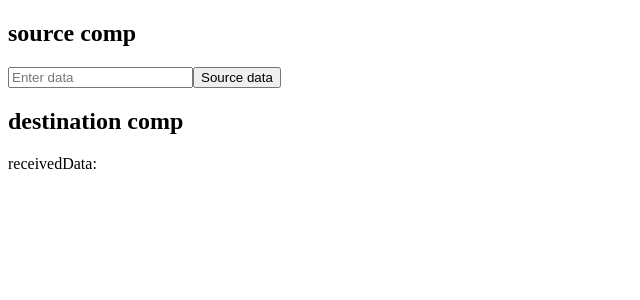
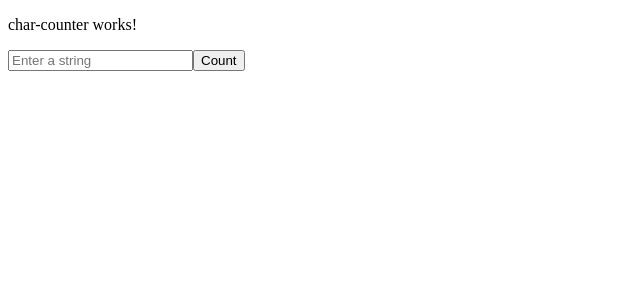
Before and after one commit to RockstarWebDev/mock-drill-Angular, an Angular app: page / in a window 1280 px wide. Shown: the top 300 px of the page, without its empty margins (0-640 px from the left). Built offline with nearby package versions, Linux system fonts and the light colour scheme.

Commit message:
counting the char in given string

```diff
--- a/src/app/app.component.html
+++ b/src/app/app.component.html
@@ -2,5 +2,5 @@
 <!-- <app-user-management></app-user-management> -->
 <!-- <app-counter></app-counter> -->
 <!-- <app-task-list></app-task-list> -->
-
-<app-source></app-source>
+<!-- <app-source></app-source> -->
+<app-char-counter></app-char-counter>
--- a/src/app/app.module.ts
+++ b/src/app/app.module.ts
@@ -8,6 +8,7 @@ import { TaskListComponent } from './Persisting Data Localstorage/task-list/task
 
 import { DestinationComponent } from './parent-child/destination/destination.component';
 import { SourceComponent } from './parent-child/source/source.component';
+import { CharCounterComponent } from './char counter/char-counter/char-counter.component';
 
 
 @NgModule({
@@ -17,7 +18,8 @@ import { SourceComponent } from './parent-child/source/source.component';
     CounterComponent,
     TaskListComponent,
     DestinationComponent,
-    SourceComponent
+    SourceComponent,
+    CharCounterComponent
   ],
   imports: [
     BrowserModule,
--- /dev/null
+++ b/src/app/char counter/char-counter/char-counter.component.html
@@ -0,0 +1,14 @@
+<p>char-counter works!</p>
+
+<input type="text" [(ngModel)]="inputString" placeholder="Enter a string">
+<button (click)="countChars()">Count</button>
+
+<div *ngIf="inputString">
+  <h3>Character Counts:</h3>
+  <ul>
+    <li *ngFor="let char of charCountResult | keyvalue">{{ char.key }} - {{ char.value }}</li>
+  </ul>
+
+  <h3>Most Appearing Character:</h3>
+  <p>{{ mostAppearingChar }} - {{ count }}</p>
+</div>
--- /dev/null
+++ b/src/app/char counter/char-counter/char-counter.component.ts
@@ -0,0 +1,37 @@
+import { Component } from '@angular/core';
+
+@Component({
+  selector: 'app-char-counter',
+  templateUrl: './char-counter.component.html',
+  styleUrls: ['./char-counter.component.css']
+})
+export class CharCounterComponent {
+
+  inputString: string = '';
+  charCountResult: { [char: string]: number } = {};
+  mostAppearingChar: string = '';
+  count: number = 0;
+
+  countChars(): void {
+    const charCount: { [char: string]: number } = {};
+
+    // Count occurrences of each character
+    for (const char of this.inputString) {
+      charCount[char] = charCount[char] ? charCount[char] + 1 : 1;
+    }
+
+    let maxCount = 0;
+
+    // Find the most appearing character
+    for (const char in charCount) {
+      if (charCount[char] > maxCount) {
+        maxCount = charCount[char];
+        this.mostAppearingChar = char;
+      }
+    }
+
+    this.charCountResult = charCount;
+    this.count = maxCount;
+  }
+
+}
```
Also changed, not shown: src/app/char counter/char-counter/char-counter.component.css (added), 1 other file (tests, documents, lock files or other folders).
